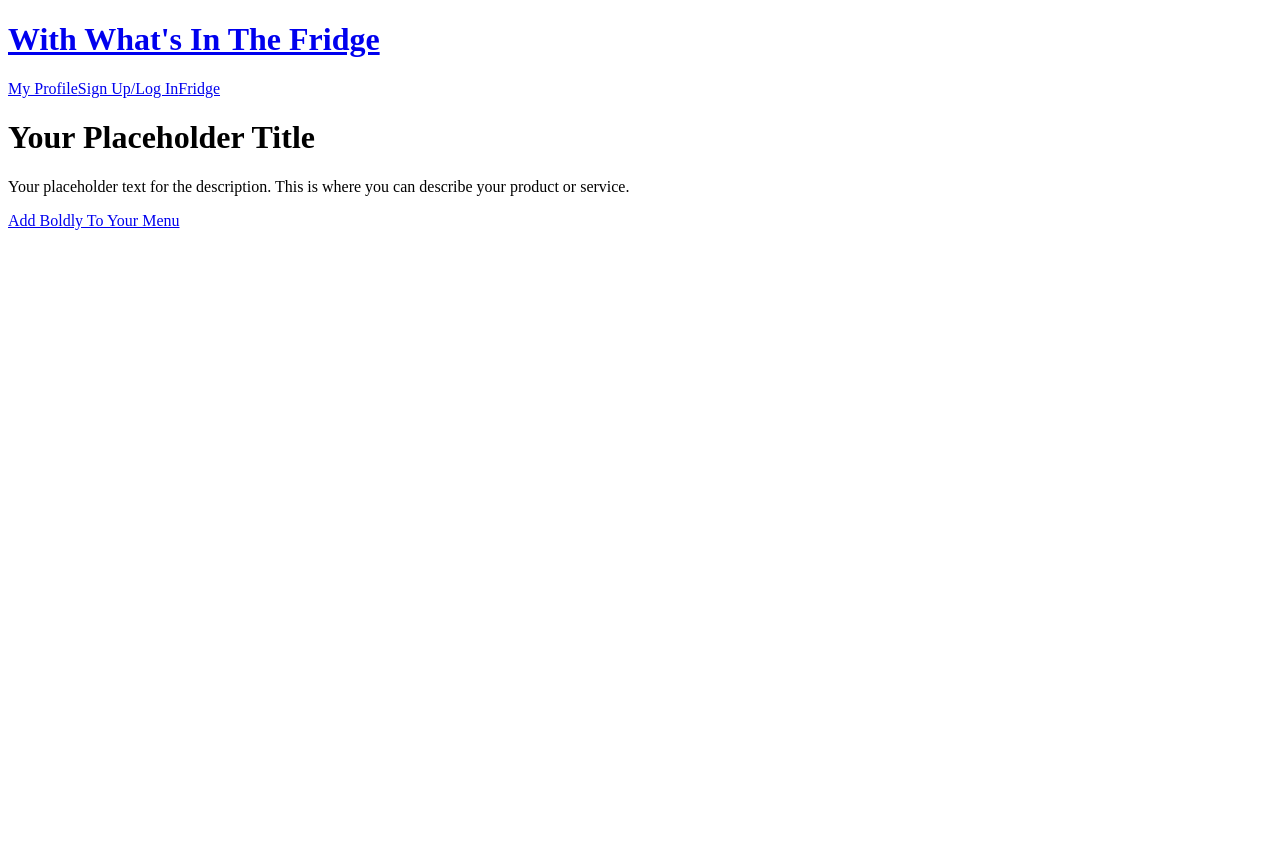
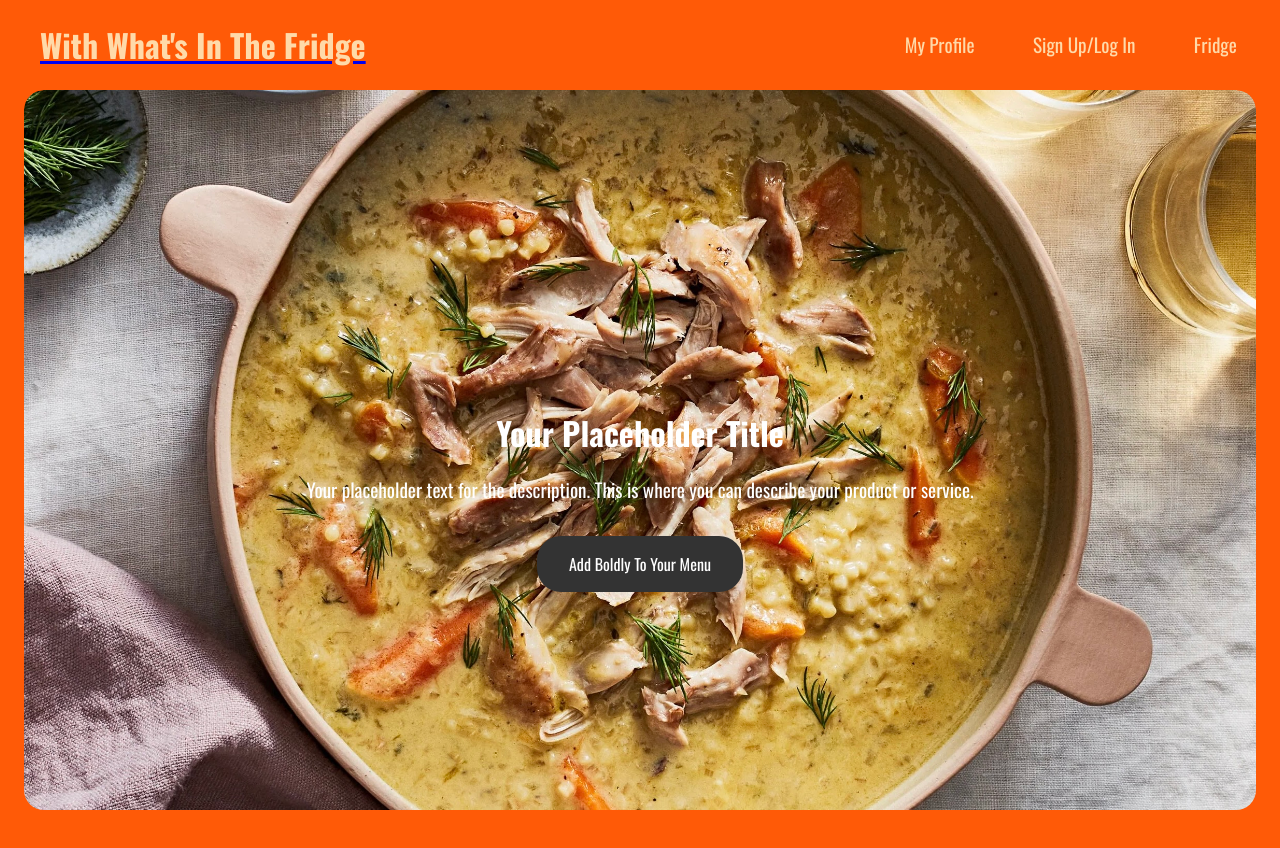
Before and after one commit to cassidykovell/with-whats-in-the-fridge, a React (Vite) app in the folder client/: page / in a window 1280 px wide. Shown: the top 848 px of the page. Before the commit the page ends 800 px from the top, so only its background shows below. Built offline with nearby package versions, Linux system fonts and the light colour scheme; grey boxes are pictures that could not be loaded.

Commit message:
added css

```diff
--- a/client/src/index.css
+++ b/client/src/index.css
@@ -0,0 +1,152 @@
+body {
+    margin: 0;
+    padding: 0;
+    height: 100%;
+    background-color: rgb(255, 90, 7);
+  }
+
+  * {
+    font-family: "Oswald", sans-serif;
+    font-optical-sizing: auto;
+    font-weight: 400;
+    font-style: normal;
+  }
+
+  .layout {
+    border: 1.5em solid rgb(255, 90, 7);
+    border-top: none;
+    height: 100vh;
+    box-sizing: border-box;
+    display: flex;
+    flex-direction: column;
+  }
+
+  .header {
+    display: flex;
+    justify-content: space-between;
+    align-items: center;
+    background-color: rgb(255, 90, 7);
+  }
+
+  .navbar {
+    display: flex;
+    gap: 20px;
+    font-size: 1.2em;
+  }
+
+  .navbar a {
+    color: rgb(255, 218, 169);
+    text-decoration: none;
+  }
+
+  .navbar a:visited {
+    color: rgb(255, 218, 169);
+  }
+
+  .navbar a:hover {
+    color: white;
+  }
+
+  .navbar a:active {
+    color: white;
+  }
+
+  a {
+    padding: 0em 1em 0em 1em;
+  }
+  .header-title {
+    color: rgb(255, 218, 169);
+    font-family: "Oswald", sans-serif;
+    font-optical-sizing: auto;
+    font-weight: 700;
+    font-style: normal;
+  }
+
+  .header-title a {
+    text-decoration: none;
+    color: rgb(255, 218, 169);
+  }
+
+  .header-title a:visited {
+    color: rgb(255, 218, 169);
+  }
+
+  #content {
+    background-size: cover;
+    background-repeat: no-repeat;
+    border-radius: 20px;
+  }
+
+  .landing-container {
+    position: relative;
+    width: 100%;
+    height: 100vh;
+    overflow: hidden;
+    display: flex;
+    align-items: center;
+    justify-content: center;
+    background-color: rgb(255, 90, 7);
+    border-radius: 20px;
+  }
+
+  .slide {
+    position: absolute;
+    top: 0;
+    left: 0;
+    width: 100%;
+    height: 90%;
+    background-size: cover;
+    background-position: center;
+    transition: opacity 1s ease-in-out;
+    opacity: 0;
+    z-index: 1;
+    border-radius: 20px;
+  }
+
+  .slide.active {
+    opacity: 1;
+  }
+
+  .overlay {
+    position: absolute;
+    z-index: 2;
+    text-align: center;
+    color: white;
+  }
+
+  .title {
+    font-size: 2rem;
+    font-weight: bold;
+    margin-bottom: 1rem;
+  }
+
+  .description {
+    font-size: 1.2rem;
+    margin-bottom: 2rem;
+  }
+
+  .btn-main {
+    display: inline-block;
+    padding: 1rem 2rem;
+    background-color: #333;
+    color: white;
+    text-decoration: none;
+    border-radius: 1.5rem;
+    transition: background-color 0.3s ease;
+  }
+
+  .btn-main:hover {
+    background-color: #555;
+  }
+
+  .profile-container {
+    position: relative;
+    width: 100%;
+    height: 90vh;
+    overflow: hidden;
+    display: flex;
+    align-items: center;
+    justify-content: center;
+    background-color: rgb(255, 218, 169);
+    border-radius: 20px;
+  }
```
